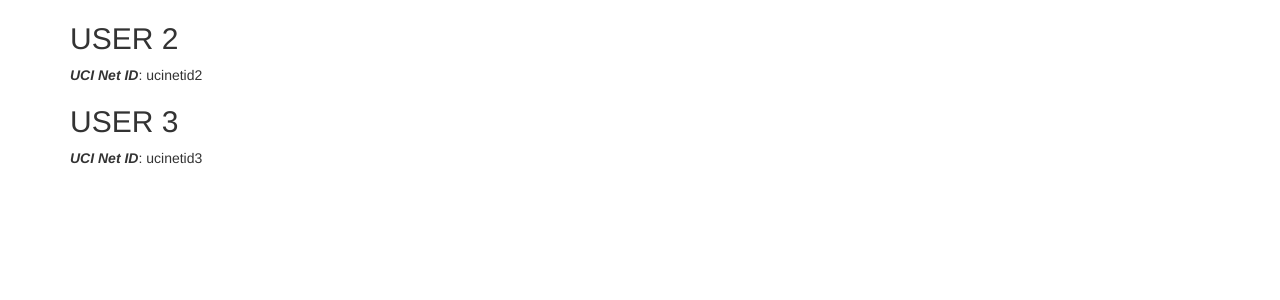
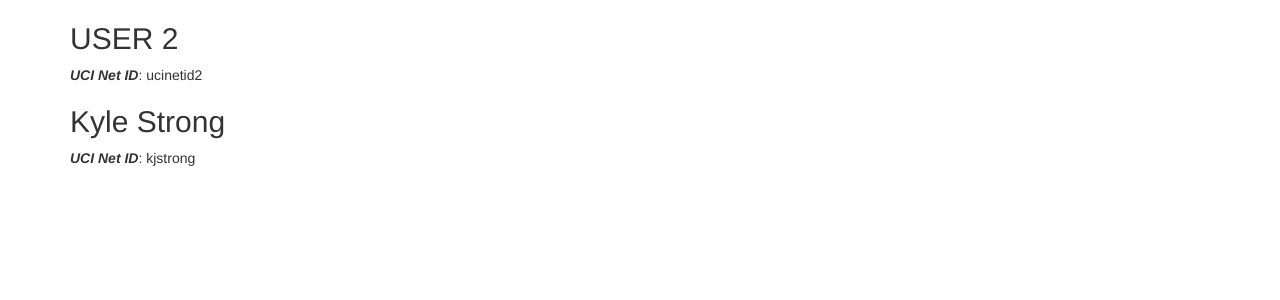
Before and after one commit to shanshs/Team-Pigeon, a Jekyll site: the page built from docs/team.md, in a window 1280 px wide. Shown: the part 294-594 px from the top of the page. Built offline with Jekyll 4.4.1, drawn with Linux system fonts in a browser that asks for light colours.

Commit message:
Update team.md

```diff
--- a/docs/team.md
+++ b/docs/team.md
@@ -12,5 +12,5 @@ title:  Team
 ## USER 2
 ***UCI Net ID***: ucinetid2
 
-## USER 3
-***UCI Net ID***: ucinetid3
+## Kyle Strong
+***UCI Net ID***: kjstrong
```
